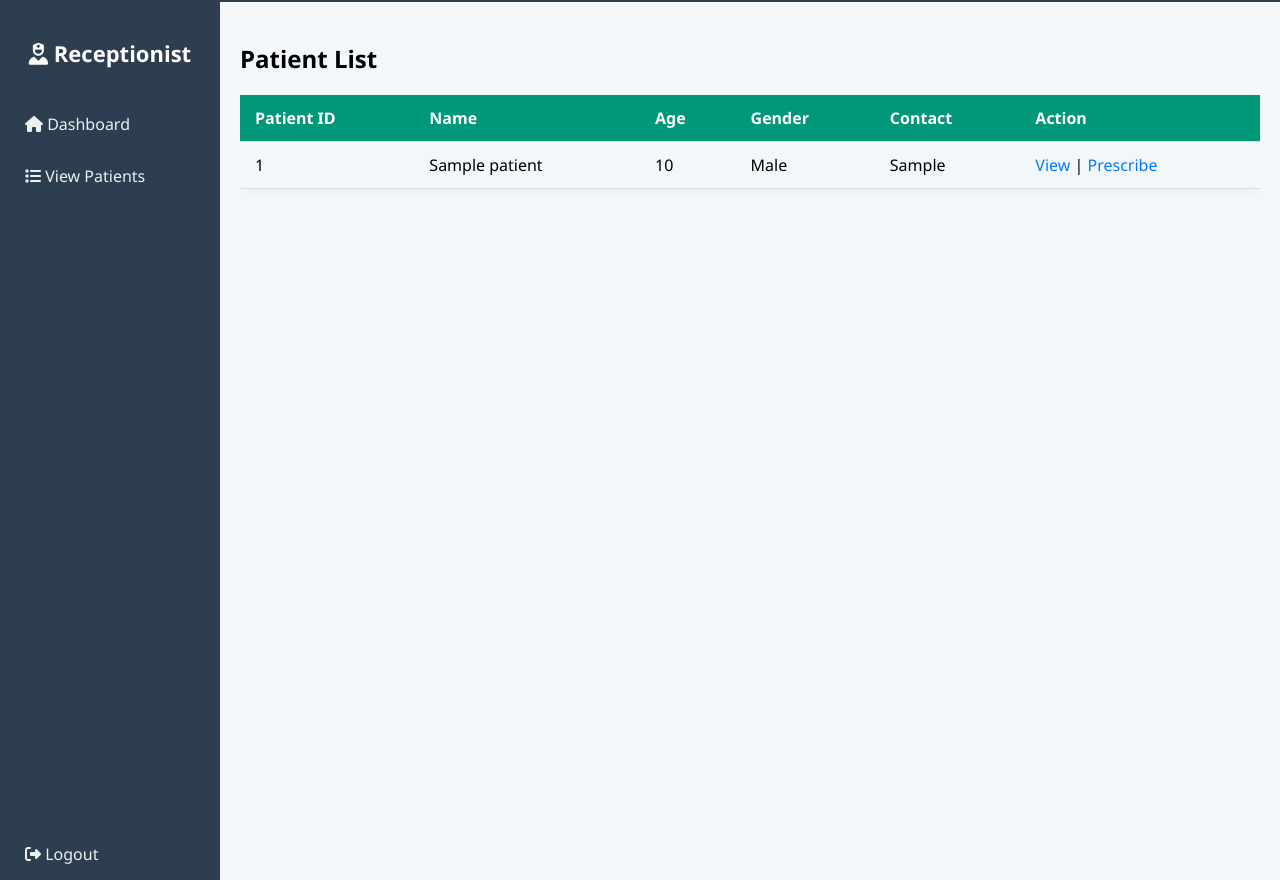
After one commit to JPrSahoo/myclinic, a CodeIgniter app: page /myclinic/doctor/patients in a window 1280 px wide. The commit adds this page. Run offline with CodeIgniter, Linux system fonts and the light colour scheme; tables that the repository leaves empty or names only in its code hold one stand-in row (values such as "Sample post"); some libraries are stand-ins or nearby versions.

Commit message:
submit10-Apr

```diff
--- a/application/config/routes.php
+++ b/application/config/routes.php
@@ -62,6 +62,7 @@ $route['logout'] = 'auth/logout';
 
 // Receptionist routes
 $route['receptionist/'] = 'receptionist/dashboard';
+
 $route['receptionist/register'] = 'receptionist/register_patient';
 $route['receptionist/patients'] = 'receptionist/patient_list';
 
@@ -70,8 +71,9 @@ $route['testnotify'] = 'testnotify';
 
 // Doctor routes
 $route['doctor'] = 'doctor/dashboard';
-$route['doctor/patient/(:num)'] = 'doctor/view_patient/$1';
-$route['doctor/patient/(:num)/prescribe'] = 'doctor/prescribe/$1';
+$route['doctor/patients'] = 'doctor/all_patients';
+$route['doctor/patient/(:num)'] = 'doctor/view_patient/$1'; //Views patient with ID
+$route['doctor/patient/(:num)/prescribe'] = 'doctor/prescribe/$1'; //Prescribes something for patient ID
 
 
 // Lab routes
--- a/application/controllers/Doctor.php
+++ b/application/controllers/Doctor.php
@@ -17,5 +17,39 @@ class Doctor extends CI_Controller {
         $doctors = get_doctors_by_department($dept_id);
         echo json_encode($doctors);
     }
+    public function all_patients() {
+        $this->load->model('Patient_model');
+        $data['patients'] = $this->Patient_model->get_all_patients();
+
+        $data['title'] = 'All Patients';
+        $data['page_title'] = 'Patient List';
+
+        // Load view
+        $data['page'] = 'doctor/patients';
+        $this->load->view('doctor/layout', $data);
+    }
+    public function view_patient($patient_id) {
+        $this->load->model('Patient_model');
+        $this->load->model('Doctor_model');
+
+        // Fetch patient basic info
+        $data['patient'] = $this->Patient_model->get_patient_by_id($patient_id);
+
+        // Fetch visit history
+        $data['visits'] = $this->Doctor_model->get_patient_visits($patient_id);
+
+        // Fetch prescriptions
+        $data['prescriptions'] = $this->Doctor_model->get_patient_prescriptions($patient_id);
+
+        // Fetch tests (if applicable)
+        $data['tests'] = $this->Doctor_model->get_patient_tests($patient_id);
+
+        $data['title'] = 'Patient Details';
+        $data['page_title'] = 'Patient Profile';
+
+        $data['page'] = 'doctor/view_patient';
+        $this->load->view('doctor/layout', $data);
+    }
+
 
 }
--- a/application/models/Patient_model.php
+++ b/application/models/Patient_model.php
@@ -19,4 +19,12 @@ class Patient_model extends CI_Model {
     public function get_departments() {
         return $this->db->get('departments')->result();
     }
+    public function get_all_patients() {
+        return $this->db->get('patients')->result();
+    }
+    public function get_patient_by_id($id) {
+        return $this->db->get_where('patients', ['id' => $id])->row();
+    }
+
+
 }
--- a/application/views/doctor/_sidebar.php
+++ b/application/views/doctor/_sidebar.php
@@ -1,9 +1,8 @@
 <div class="sidebar">
     <div class="nav-top">
         <h2><i class="fas fa-user-nurse"></i> Receptionist</h2>
-        <a href="<?= base_url('receptionist') ?>"><i class="fas fa-home"></i> Dashboard</a>
-        <a href="<?= base_url('receptionist/register') ?>"><i class="fas fa-user-plus"></i> Register Patient</a>
-        <a href="<?= base_url('receptionist/patients') ?>"><i class="fas fa-list"></i> View Patients</a>
+        <a href="<?= base_url('doctor') ?>"><i class="fas fa-home"></i> Dashboard</a>
+        <a href="<?= base_url('doctor/patients') ?>"><i class="fas fa-list"></i> View Patients</a>
     </div>
 
     <div class="nav-bottom">
--- /dev/null
+++ b/application/views/doctor/patients.php
@@ -0,0 +1,76 @@
+<h2><?= $page_title ?></h2>
+
+<style>
+.table-wrapper {
+    margin-top: 20px;
+    overflow-x: auto;
+}
+
+.styled-table {
+    width: 100%;
+    border-collapse: collapse;
+    margin-bottom: 20px;
+    font-size: 16px;
+    font-family: 'Segoe UI', sans-serif;
+    box-shadow: 0 0 10px rgba(0,0,0,0.05);
+}
+
+.styled-table thead tr {
+    background-color: #009879;
+    color: #ffffff;
+    text-align: left;
+}
+
+.styled-table th, .styled-table td {
+    padding: 12px 15px;
+    border-bottom: 1px solid #dddddd;
+}
+
+.styled-table tbody tr:nth-child(even) {
+    background-color: #f3f3f3;
+}
+
+.styled-table tbody tr:hover {
+    background-color: #d1f0e6;
+    cursor: pointer;
+}
+
+.styled-table td a {
+    color: #007bff;
+    text-decoration: none;
+}
+
+.styled-table td a:hover {
+    text-decoration: underline;
+}
+</style>
+
+<div class="table-wrapper">
+    <table class="styled-table">
+        <thead>
+            <tr>
+                <th>Patient ID</th>
+                <th>Name</th>
+                <th>Age</th>
+                <th>Gender</th>
+                <th>Contact</th>
+                <th>Action</th>
+            </tr>
+        </thead>
+        <tbody>
+            <?php foreach ($patients as $p): ?>
+                <tr>
+                    <td><?= $p->id ?></td>
+                    <td><?= $p->name ?></td>
+                    <td><?= $p->age ?></td>
+                    <td><?= ucfirst($p->gender) ?></td>
+                    <td><?= $p->contact ?></td>
+                    <td>
+                        <a href="<?= site_url('doctor/patient/' . $p->id) ?>">View</a> |
+                        <a href="<?= site_url('doctor/patient/' . $p->id . '/prescribe') ?>">Prescribe</a>
+                    </td>
+                </tr>
+            <?php endforeach; ?>
+        </tbody>
+    </table>
+</div>
```
Also changed, not shown: application/models/Doctor_model.php (added, +34 -0 lines), application/views/doctor/view_patient.php (added, +162 -0 lines), application/migrations/006_create_patient_tests_table.php.
